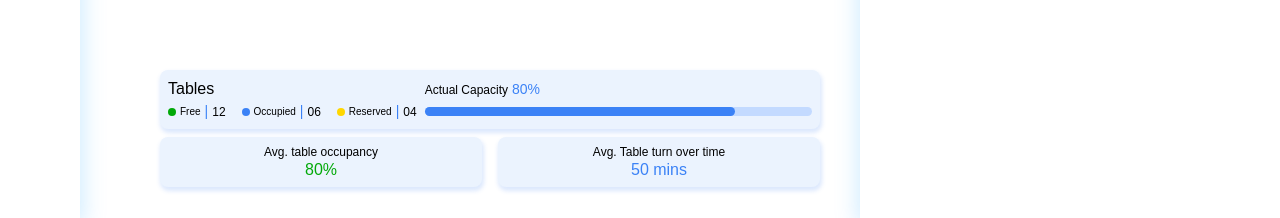
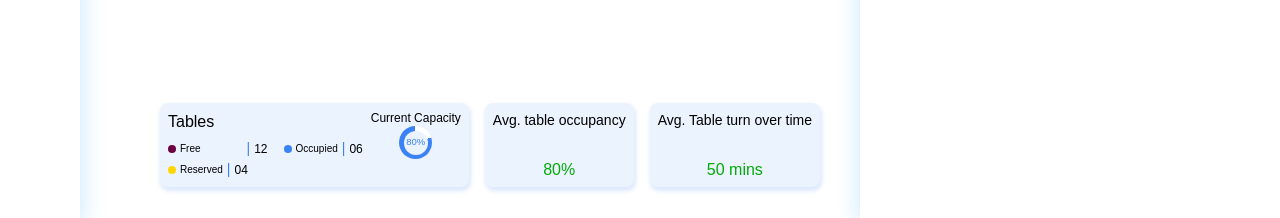
Before and after one commit to RhythmCyfrone/Customer-Order, a React (Vite) app in the folder CustomerOrderApp/: page / in a window 1280 px wide. Shown: the part 579-797 px from the top of the page. Built offline with nearby package versions, Linux system fonts and the light colour scheme; no server answers.

Commit message:
Updated table statistics UI

```diff
--- a/CustomerOrderApp/src/Components/TableSelectorNavbarView.tsx
+++ b/CustomerOrderApp/src/Components/TableSelectorNavbarView.tsx
@@ -32,10 +32,11 @@ const SelectorButton = ({selectorName, statusFlter, setStatusFilter}: SelectorBu
 
 const TableSelectorNavbar = ({statusFlter, setStatusFilter}: TableSelectorNavbarProps) => {
     const {
-        screen
+        screen, screenWidth
     } = useTableSelectorNavbarViewModel({statusFlter, setStatusFilter})
+
   return (
-    <div className='flex gap-x-[20px] flex-wrap gap-y-[20px]'>
+    <div className={`flex ${screenWidth <= 1150?'gap-x-[10px] gap-y-[10px]':'gap-x-[20px] gap-y-[20px]'} flex-wrap `}>
         <SelectorButton selectorName='All' statusFlter={statusFlter} setStatusFilter={setStatusFilter} />
         {
             screen == 'Table Management'
--- a/CustomerOrderApp/src/Components/TableStatisticsView.tsx
+++ b/CustomerOrderApp/src/Components/TableStatisticsView.tsx
@@ -1,51 +1,62 @@
 const TableStatisticsView = () => {
     const ActualCapacity = 80;
+    const screenWidth = document.body.clientWidth;
   return (
-    <div className='flex gap-x-[16px] flex-wrap gap-y-[8px] text-nowrap'>
-        <div className='flex flex-1 gap-x-[8px] pt-[7px] pb-[7px] ps-[8px] pe-[8px] bg-[#EBF3FE] rounded-[8px] table-statistics-shadow'>
-            <div className='flex flex-col'>
-                <span className='font-poppins flex-1 font-[500] text-[16px] leading-[24px]'>Tables</span>
-                <div className="flex gap-x-[16px]">
-                    <div className="flex gap-x-[4px] items-center">
-                        <div className="w-[8px] h-[8px] bg-[#02A909] rounded-full"></div>
-                        <span className='font-poppins font-[500] text-[10px] leading-[15px]'>Free</span>
+    <div className={`flex gap-y-[8px] text-nowrap  ${screenWidth <= 1200?'items-center gap-x-[12px]':'gap-x-[16px]'}`}>
+        <div className={`flex flex-1 items-start gap-x-[8px] pt-[7px] pb-[7px] ps-[8px] pe-[8px] bg-[#EBF3FE] rounded-[8px] table-statistics-shadow`}>
+            <div className={`flex flex-col ${screenWidth <= 1200?'':'gap-y-[4px]'}`}>
+                <span className={`font-poppins flex-1 font-[500] ${screenWidth <= 1200?'text-[12px] leading-[16px]':'text-[16px] leading-[24px]'} `}>Tables</span>
+                <div className="flex gap-x-[16px] flex-wrap">
+                    <div className="flex gap-x-[4px] items-center flex-1">
+                        <div className="w-[8px] h-[8px] bg-[#6C0141] rounded-full"></div>
+                        <span className='font-poppins flex-1 font-[500] text-[10px] '>Free</span>
                         <span className='font-poppins font-[500] text-[#3B82F6] text-[14px]'>|</span>
                         <span className='font-poppins font-[500] text-[12px]'>12</span>
                     </div>
                     <div className="flex gap-x-[4px] items-center">
                         <div className="w-[8px] h-[8px] bg-[#3B82F6] rounded-full"></div>
-                        <span className='font-poppins font-[500] text-[10px] leading-[15px]'>Occupied</span>
+                        <span className='font-poppins flex-1 font-[500] text-[10px] '>Occupied</span>
                         <span className='font-poppins font-[500] text-[#3B82F6] text-[14px]'>|</span>
                         <span className='font-poppins font-[500] text-[12px]'>06</span>
                     </div>
                     <div className="flex gap-x-[4px] items-center">
                         <div className="w-[8px] h-[8px] bg-[#FFD700] rounded-full"></div>
-                        <span className='font-poppins font-[500] text-[10px] leading-[15px]'>Reserved</span>
+                        <span className='font-poppins flex-1 font-[500] text-[10px] '>Reserved</span>
                         <span className='font-poppins font-[500] text-[#3B82F6] text-[14px]'>|</span>
                         <span className='font-poppins font-[500] text-[12px]'>04</span>
                     </div>
                 </div>
             </div>
-            <div className='flex flex-1 flex-col justify-between pt-[4px] pb-[6px]'>
-                <span className='w-[40%] font-poppins font-[500] text-[12px] leading-[16px]'>
-                    Actual Capacity
-                    <span className='text-[#3B82F6] text-[14px]'> {ActualCapacity}%</span>
+            <div className={`flex flex-1 flex-col justify-between ${screenWidth <= 1200?'gap-y-[6px]':''}`}>
+                <span className={`text-center font-poppins font-[500] text-[12px] ${screenWidth <= 1200?'':'leading-[16px]'}`}>
+                    Current Capacity
                 </span>
-                <div className='progress-bar h-[9px] w-full bg-[#C3DAFF] rounded-[4.5px]'>
-                    <div className='progress-bar-fill h-full rounded-[4.5px] bg-[#3B82F6]'
-                        style={{ width: `${ActualCapacity}%` }}>
+                <div className="text-center">
+
+                </div>
+                <div className="flex justify-center">
+                    <div className={`circular-progress-bar ${screenWidth <= 1200?'h-[37px] w-[37px]':'h-[33px] w-[33px]'} flex items-center justify-center rounded-[50%]`}
+                        style={{
+                            backgroundImage: `conic-gradient(#FFFFFF 0% ${100-ActualCapacity}%, #3B82F6 ${100-ActualCapacity}% 100%)`
+                        }}
+                    >
+                        <div className={`progress-bar-fill ${screenWidth <= 1200?'h-[26px] w-[26px]':'h-[24px] w-[24px]'} rounded-[50%] bg-[#EBF3FE] flex justify-center items-center`}>
+                            <span className="text-[9.5px] font-poppins font-[500] text-[#3B82F6]">
+                                {ActualCapacity}%
+                            </span>
+                        </div>
                     </div>
                 </div>
             </div>
         </div>
-        <div className='flex flex-1 gap-x-[16px]'>
-            <div className='flex flex-1 flex-col justify-between pt-[7px] pb-[7px] ps-[21px] pe-[21px] bg-[#EBF3FE] rounded-[8px] table-statistics-shadow'>
-              <span className='font-poppins font-[500] text-[12px] leading-[16px] text-center text-nowrap'>Avg. table occupancy</span>
-              <span className='font-poppins font-[500] text-[16px] leading-[20px] text-center text-nowrap text-[#02A909]'>80%</span>
+        <div className={`flex ${screenWidth <= 1200?'gap-x-[8px]':'flex-1 gap-x-[16px]'}`}>
+            <div className={`flex flex-col flex-1 justify-between pt-[7px] pb-[7px] ps-[8px] pe-[8px]  bg-[#EBF3FE] rounded-[8px] table-statistics-shadow gap-y-[8px]`}>
+              <span className={`font-poppins font-[500] ${screenWidth <= 1200?'text-[8px] leading-[12px]':'text-[14px] leading-[20px]'}  text-center text-nowrap`}>Avg. table occupancy</span>
+              <span className={`font-poppins font-[500] ${screenWidth <= 1200?'text-[12px] leading-[16px]':'text-[16px] leading-[20px]'} text-center text-nowrap text-[#02A909]`}>80%</span>
             </div>
-            <div className='flex flex-1 flex-col justify-between pt-[7px] pb-[7px] ps-[21px] pe-[21px] bg-[#EBF3FE] rounded-[8px] table-statistics-shadow'>
-              <span className='font-poppins font-[500] text-[12px] leading-[16px] text-center text-nowrap'>Avg. Table turn over time</span>
-              <span className='font-poppins font-[500] text-[16px] leading-[20px] text-center text-nowrap text-[#3B82F6]'>50 mins</span>
+            <div className={`flex flex-col flex-1 justify-between pt-[7px] pb-[7px] ps-[8px] pe-[8px] bg-[#EBF3FE] rounded-[8px] table-statistics-shadow gap-y-[8px]`}>
+              <span className={`font-poppins font-[500] ${screenWidth <= 1200?'text-[8px] leading-[12px]':'text-[14px] leading-[20px]'} text-center text-nowrap`}>Avg. Table turn over time</span>
+              <span className={`font-poppins font-[500] ${screenWidth <= 1200?'text-[12px] leading-[16px]':'text-[16px] leading-[20px]'} text-center text-nowrap text-[#02A909]`}>50 mins</span>
             </div>
         </div>
     </div>
--- a/CustomerOrderApp/src/Pages/DashboardView.tsx
+++ b/CustomerOrderApp/src/Pages/DashboardView.tsx
@@ -16,11 +16,11 @@ function Dashboard() {
         isNotificationsVisible, setIsNotificationsVisible,
         loadingTable, loadingTakeaways, takeawaysList, tableName, setTableName, displayTables, statusFlter,
         setStatusFilter, takeAway, setTakeAway, takeawayRef, scrollToTakeaway,
-        tablesRef, scrollToTables, tableStastics
+        tablesRef, scrollToTables, tableStastics, screenWidth
     } = useDashboardViewModel()
 
     return (
-        <div className='flex-1 flex flex-col gap-y-[24px] pt-[34px] pb-[34px] ms-[80px] me-[40px]'>
+        <div className={`flex-1 flex flex-col gap-y-[24px] ${screenWidth <= 1200?'pb-[16px]':'pb-[34px]'} pt-[34px] ms-[80px] me-[40px]`}>
           <BackdropHandler
               isNotificationsVisible={isNotificationsVisible}
               setIsNotificationsVisible={setIsNotificationsVisible}
--- a/CustomerOrderApp/src/Pages/TableManagementView.tsx
+++ b/CustomerOrderApp/src/Pages/TableManagementView.tsx
@@ -12,11 +12,11 @@ const TableManagementView
     const {
         isNotificationsVisible, setIsNotificationsVisible,
         loadingTable, tableName, setTableName, displayTables, statusFlter,
-        setStatusFilter, tablesRef, tableStastics
+        setStatusFilter, tablesRef, tableStastics, screenWidth
     } = useTableManagementViewModel()
 
     return (
-        <div className='flex-1 flex flex-col gap-y-[24px] pt-[90px] pb-[34px] ms-[80px] me-[40px]'>
+        <div className={`flex-1 flex flex-col gap-y-[24px] pt-[90px] ${screenWidth <= 1200?'pb-[16px]':'pb-[34px]'} ms-[80px] me-[40px]`}>
           <BackdropHandler
               isNotificationsVisible={isNotificationsVisible}
               setIsNotificationsVisible={setIsNotificationsVisible}
--- a/CustomerOrderApp/src/ViewModels/DashboardViewModel.ts
+++ b/CustomerOrderApp/src/ViewModels/DashboardViewModel.ts
@@ -21,6 +21,7 @@ const useDashboardViewModel = () => {
     const [takeAway, setTakeAway] = useState(false)
     const takeawayRef = useRef<HTMLDivElement>(null);
     const tablesRef = useRef<HTMLDivElement>(null);
+    const screenWidth = document.body.clientWidth;
 
     const scrollToTakeaway = () => {
         if (takeawayRef.current) {
@@ -116,7 +117,7 @@ const useDashboardViewModel = () => {
         isNotificationsVisible, setIsNotificationsVisible, startPosition, dispatch,
         loadingTable, setLoadingTable, loadingTakeaways, setLoadingTakeaways, tablesList, takeawaysList, displayTables,
         tableName, setTableName, statusFlter, setStatusFilter, takeAway, setTakeAway, takeawayRef, scrollToTakeaway,
-        tablesRef, scrollToTables, tableStastics
+        tablesRef, scrollToTables, tableStastics, screenWidth
     }
 }
 
--- a/CustomerOrderApp/src/ViewModels/TableManagementViewModel.ts
+++ b/CustomerOrderApp/src/ViewModels/TableManagementViewModel.ts
@@ -17,6 +17,7 @@ const useTableManagementViewModel = () => {
     const [takeAway, setTakeAway] = useState(false)
     const takeawayRef = useRef<HTMLDivElement>(null);
     const tablesRef = useRef<HTMLDivElement>(null);
+    const screenWidth = document.body.clientWidth;
 
     const scrollToTakeaway = () => {
         if (takeawayRef.current) {
@@ -91,7 +92,7 @@ const useTableManagementViewModel = () => {
         isNotificationsVisible, setIsNotificationsVisible, startPosition, dispatch,
         loadingTable, setLoadingTable, tablesList, displayTables,
         tableName, setTableName, statusFlter, setStatusFilter, takeAway, setTakeAway, takeawayRef, scrollToTakeaway,
-        tablesRef, scrollToTables, tableStastics
+        tablesRef, scrollToTables, tableStastics, screenWidth
     }
 }
 
--- a/CustomerOrderApp/src/ViewModels/TableSelectorNavbarViewModel.ts
+++ b/CustomerOrderApp/src/ViewModels/TableSelectorNavbarViewModel.ts
@@ -7,12 +7,13 @@ export type TableSelectorNavbarProps = {
 
 const useTableSelectorNavbarViewModel = ({statusFlter, setStatusFilter}: TableSelectorNavbarProps) => {
     const screen = useAppSelector(state => state.screen.screen)
+    const screenWidth = document.body.clientWidth
     const updateStatusSelector = (selectorName: string) => {
         setStatusFilter(selectorName)
     }
 
     return {
-        screen, updateStatusSelector
+        screen, screenWidth, updateStatusSelector
     }
 }
 
```
